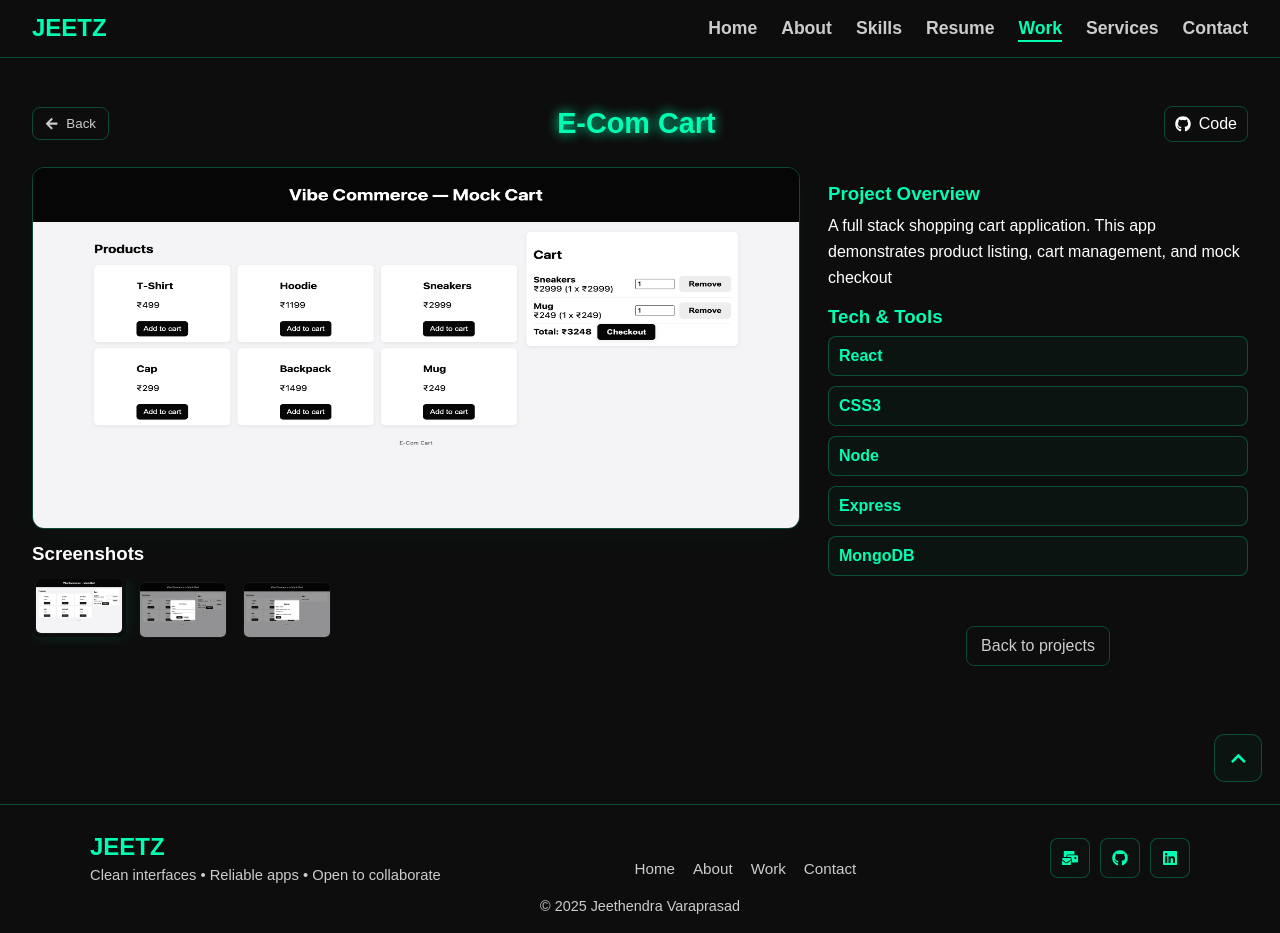
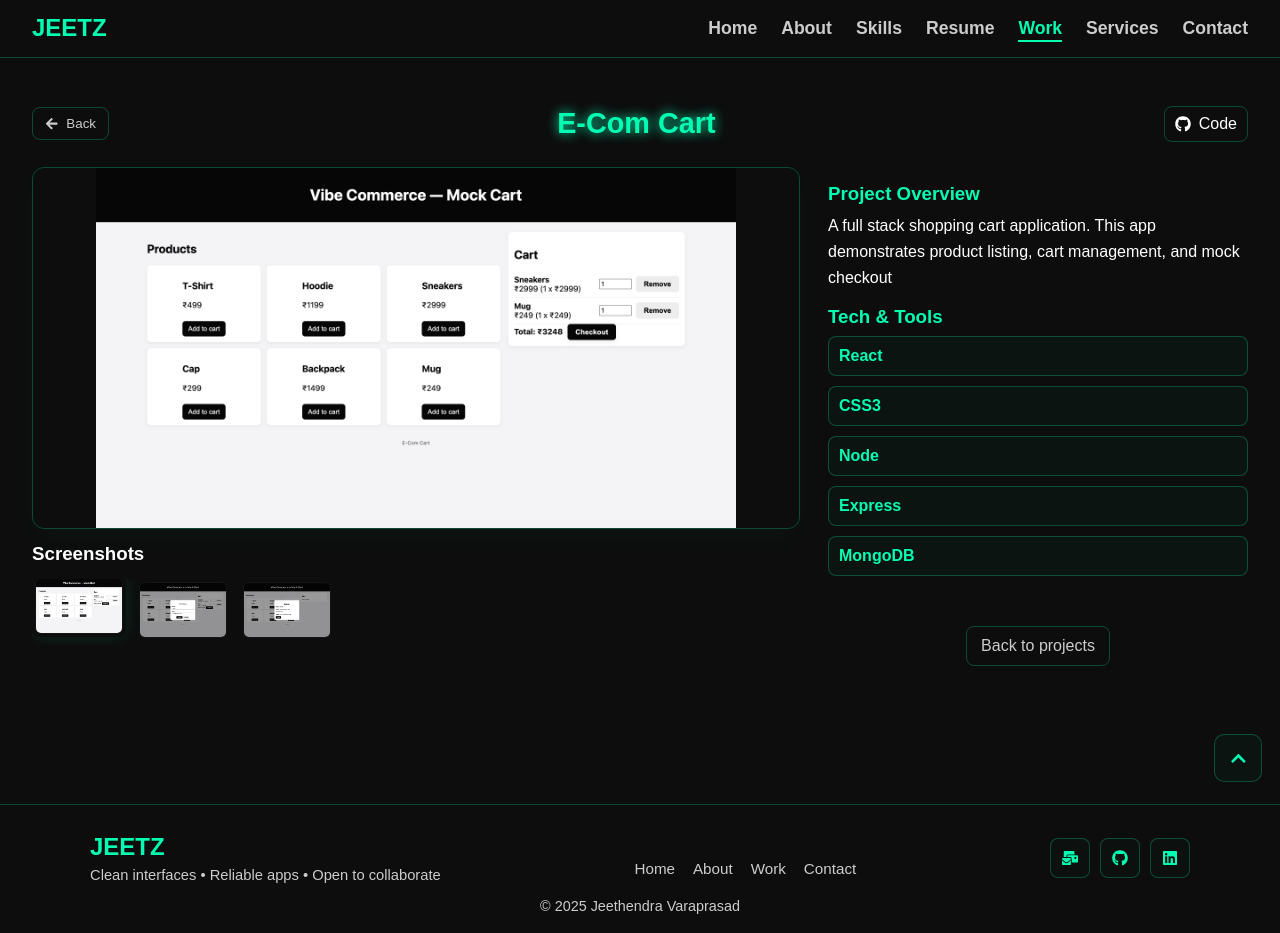
Before and after one commit to Jeetz-007/Professional-Portfolio, a React (Vite) app: page /work/EcomCart in a window 1280 px wide. Built offline with nearby package versions, Linux system fonts and the light colour scheme.

Commit message:
Fixed image height and width

```diff
--- a/src/style/ProjectDetail.css
+++ b/src/style/ProjectDetail.css
@@ -206,6 +206,7 @@
   width: 100%;
   height: 360px;
   /* object-fit: cover; */
+  object-fit: contain;
   display: block;
 }
 
```
